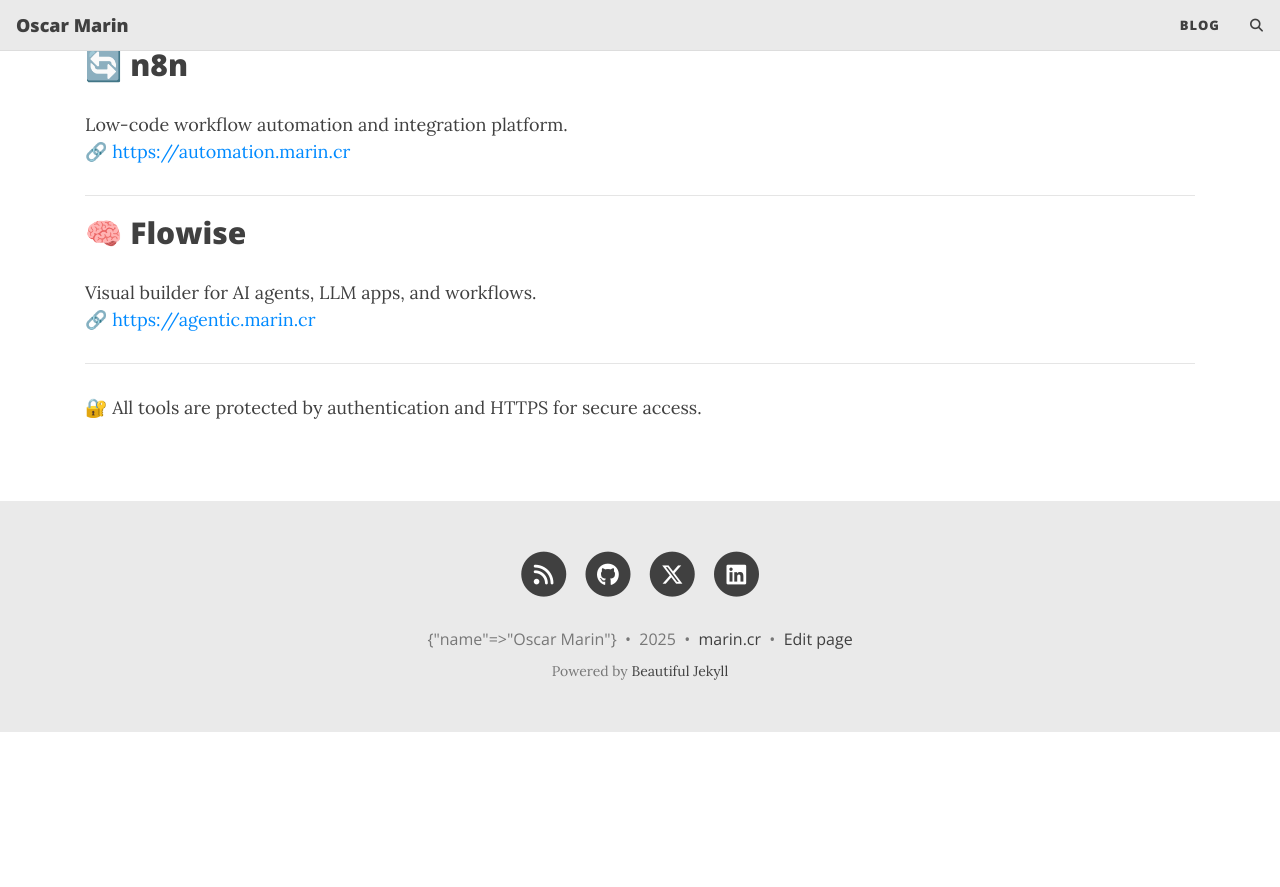
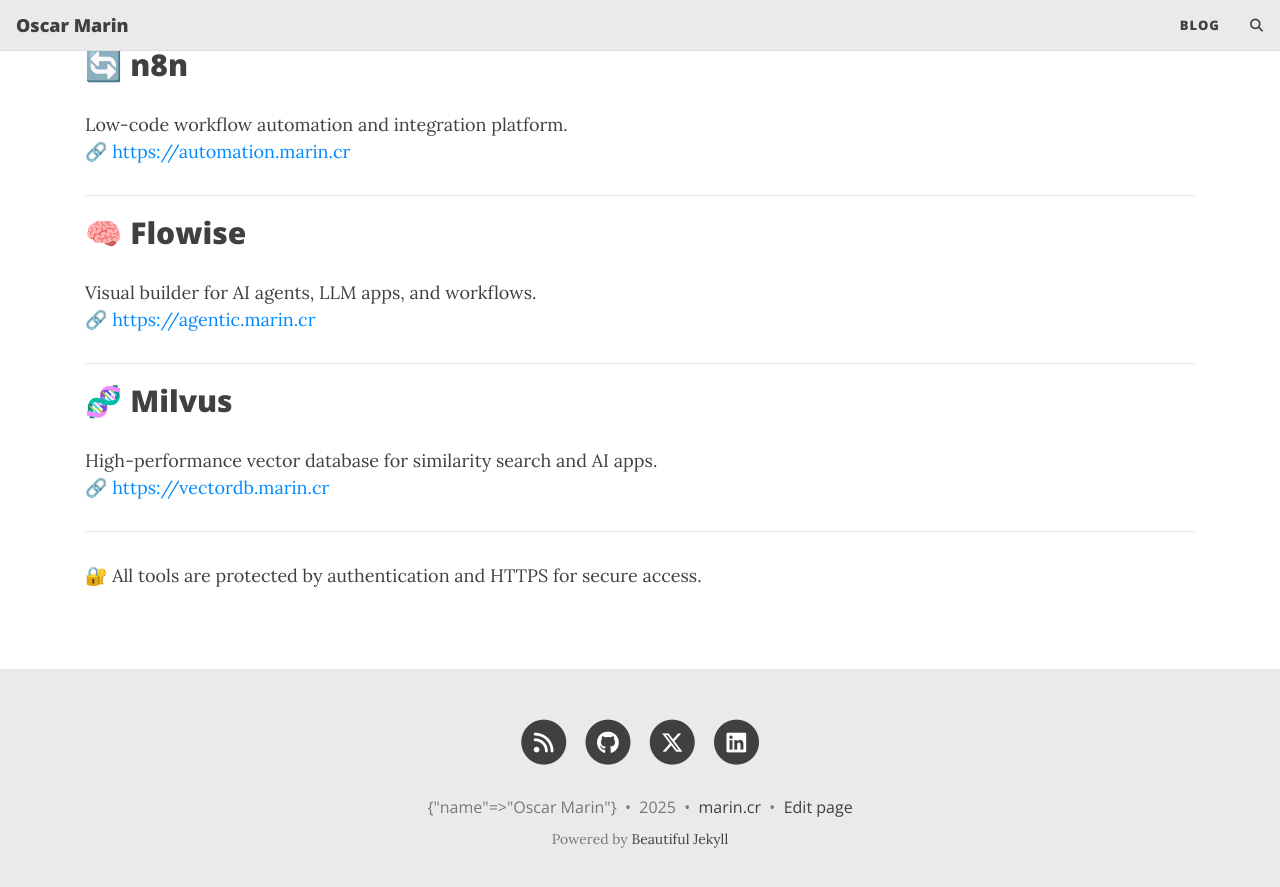
Before and after one commit to marinoscar/marinoscar.github.io, a Jekyll site: the page built from server/index.md, in a window 1280 px wide and 900 px high, scrolled down 969 px. Shown: the top 887 px of the window. Built offline with Jekyll 4.4.1, drawn with Linux system fonts in a browser that asks for light colours; comment, search, counter and statistics services are not loaded; before the commit the page ends 1701 px from its top, so only the background shows below that.

Commit message:
Update index.md

```diff
--- a/server/index.md
+++ b/server/index.md
@@ -46,4 +46,10 @@
 
 ---
 
+## 🧬 Milvus
+High-performance vector database for similarity search and AI apps.
+🔗 [https://vectordb.marin.cr](https://vectordb.marin.cr)
+
+---
+
 🔐 All tools are protected by authentication and HTTPS for secure access.
```
